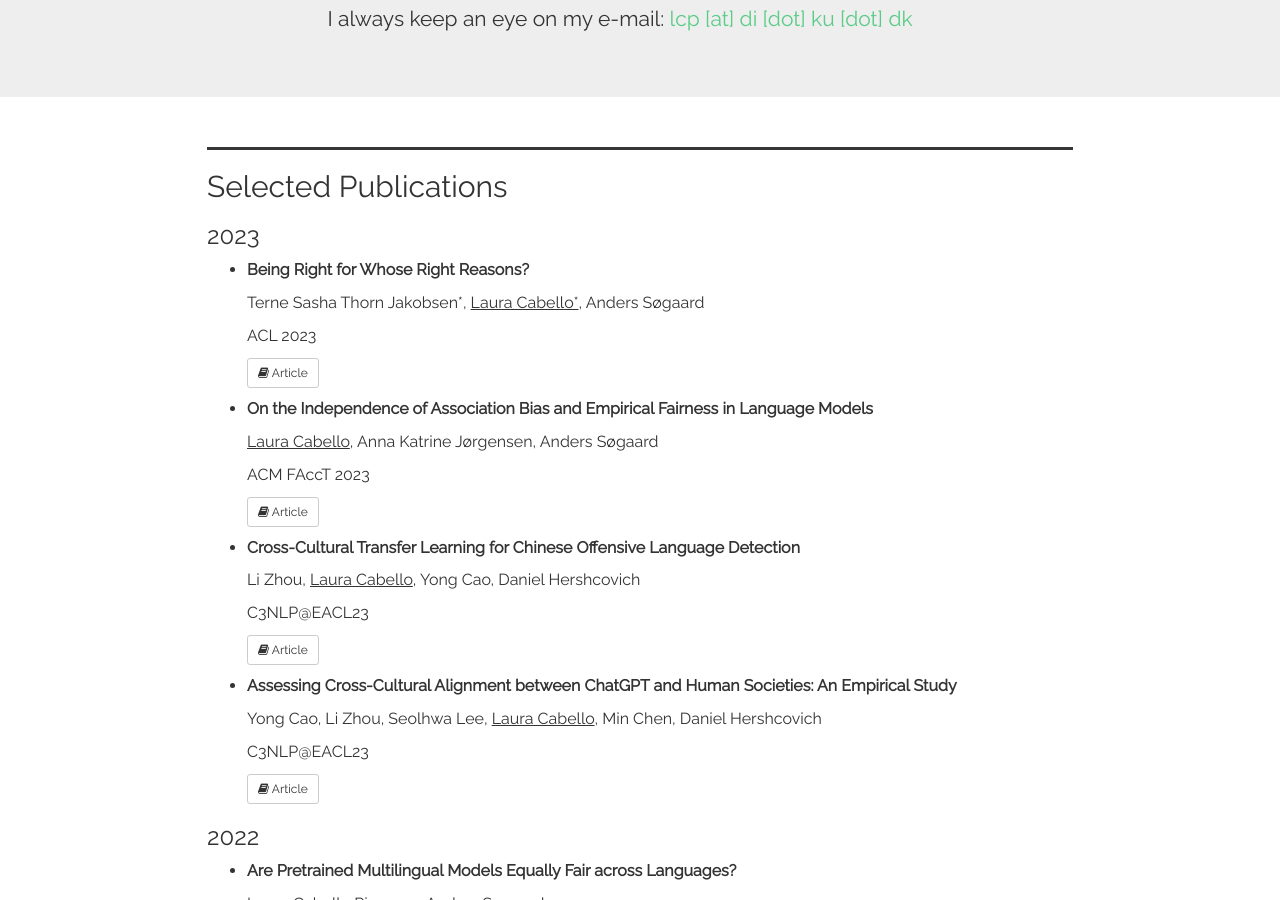
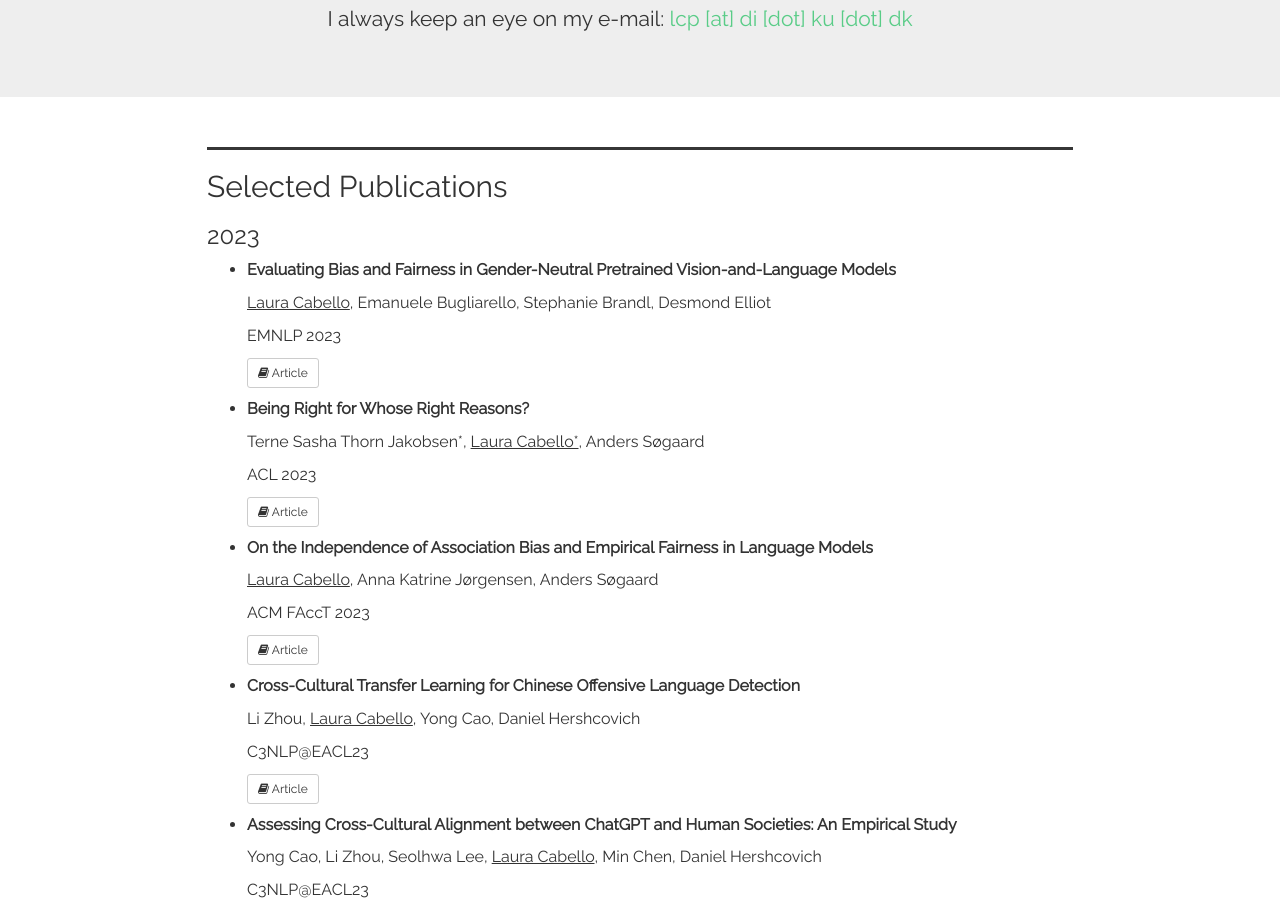
Before and after one commit to lautel/lautel.github.io, a Jekyll site: the page built from index.html, in a window 1280 px wide and 900 px high, scrolled down 689 px. Built offline with Jekyll 4.4.1, drawn with Linux system fonts in a browser that asks for light colours; nearby versions of some CDN libraries; a style sheet for code colours, icons or effects is not loaded.

Commit message:
Update index.html

```diff
--- a/index.html
+++ b/index.html
@@ -58,7 +58,17 @@ layout: aboutme
         <h3>2023</h3>
         <ul>
 
-<li>
+        <li>
+        <p>
+        <strong>Evaluating Bias and Fairness in Gender-Neutral Pretrained Vision-and-Language Models</strong>
+        </p>
+        <p><u>Laura Cabello</u>, Emanuele Bugliarello, Stephanie Brandl, Desmond Elliot</p>
+        <p>EMNLP 2023</p>
+        <p>
+            <a href="https://arxiv.org/abs/2310.17530" target="_blank" type="button" class="btn btn-default btn-sm"><i class="fa fa-book"></i> Article</a>
+        </p>
+        </li>
+        <li>
         <p>
         <strong>Being Right for Whose Right Reasons?</strong>
         </p>
```
